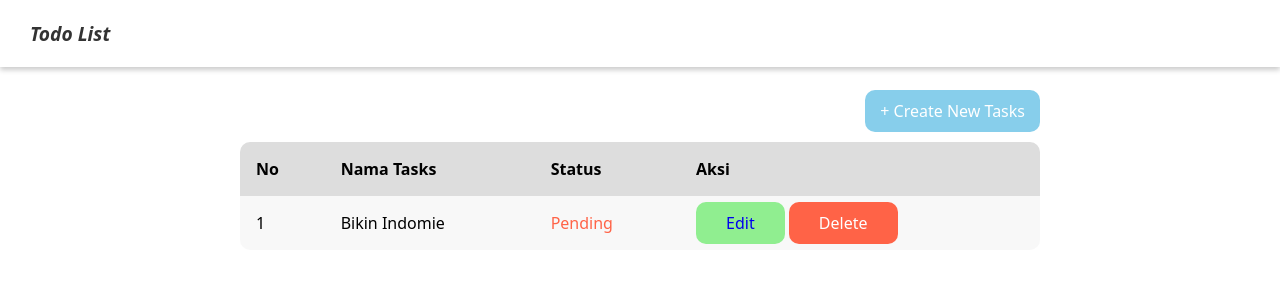
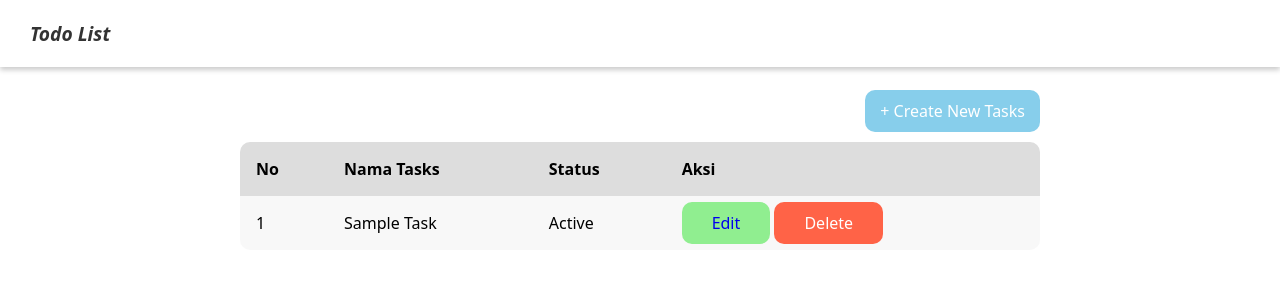
Before and after one commit to zayennn/tugas-uts-dasprog, a Flask app: page / in a window 1280 px wide. Shown: the top 300 px of the page. Run offline with Flask 3, Linux system fonts and the light colour scheme; tables that the repository leaves empty or names only in its code hold one stand-in row (values such as "Sample post"); some libraries are stand-ins or nearby versions.

Commit message:
show-data

```diff
--- a/app.py
+++ b/app.py
@@ -13,8 +13,13 @@ mysql = MySQL(app)
 
 # khansa
 @app.route('/')
-def index() :
-    return render_template('index.html')
+def index():
+    cursor = mysql.connection.cursor()
+    cursor.execute("SELECT * FROM tasks")
+    tasks = cursor.fetchall()
+    cursor.close()
+
+    return render_template('index.html', tasks=tasks)
 
 # maya
 @app.route('/create', methods=['GET', 'POST'])
--- a/templates/create.html
+++ b/templates/create.html
@@ -1,7 +1,7 @@
 {% extends "layouts/index.html" %}
 
 {% block content %}
-    <h2 class="title">create new tasks</h2>
+    <h2 class="title">create new tasks hh</h2>
 
     <form action="{{ url_for('create') }}" method="POST"">
         <div class="form__input">
--- a/templates/index.html
+++ b/templates/index.html
@@ -12,15 +12,17 @@
             </tr>
         </thead>
         <tbody>
+            {% for task in tasks %}
             <tr>
-                <td>1</td>
-                <td>bikin indomie</td>
-                <td class="pending">pending</td>
+                <td>{{loop.index}}</td>
+                <td>{{ task[1] }}</td>
+                <td>{{ task[2] }}</td>
                 <td>
-                    <a href="{{ url_for('edit', id=1) }}" class="btn btn__primary">edit</a>
-                    <a href="{{ url_for('delete', id=1) }}" class="btn btn__delete">delete</a>
+                    <a href="{{ url_for('edit', id=task[0]) }}" class="btn btn__primary">edit</a>
+                    <a href="{{ url_for('delete', id=task[0]) }}" class="btn btn__delete">delete</a>
                 </td>
             </tr>
+            {% endfor %}
         </tbody>
     </table>
 {% endblock %}
```
